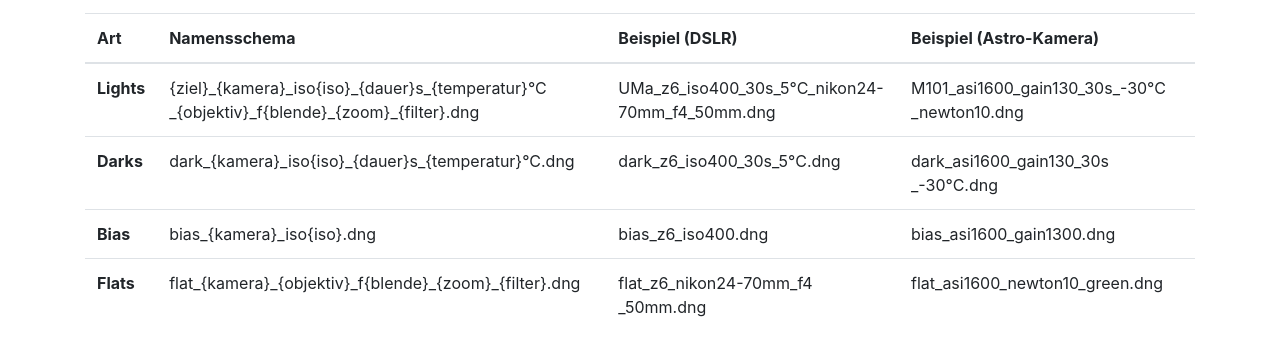
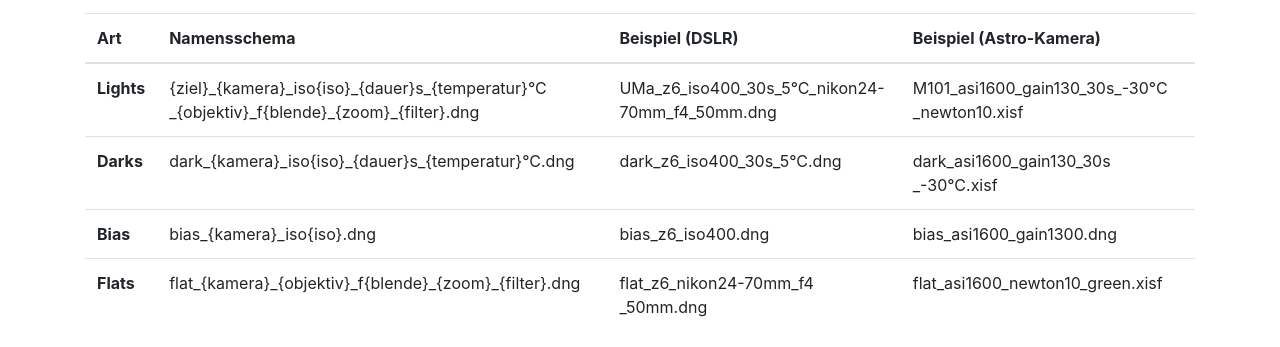
Before and after one commit to lofwyr14/astronomikon, a website: page www/aufnahmen-kalibrieren.html in a window 1280 px wide. Shown: the part 622-969 px from the top of the page. Drawn offline with nearby package versions, Linux system fonts and the light colour scheme; files that its build step writes are made by us from their sources.

Commit message:
dateiendung

```diff
--- a/www/aufnahmen-kalibrieren.html
+++ b/www/aufnahmen-kalibrieren.html
@@ -102,13 +102,13 @@
     <th>Lights</th>
     <td>{ziel}&#8203;_{kamera}&#8203;_iso{iso}&#8203;_{dauer}s&#8203;_{temperatur}°C&#8203;_{objektiv}&#8203;_f{blende}&#8203;_{zoom}&#8203;_{filter}.dng</td>
     <td>UMa&#8203;_z6&#8203;_iso400&#8203;_30s&#8203;_5°C&#8203;_nikon24-70mm&#8203;_f4&#8203;_50mm.dng</td>
-    <td>M101&#8203;_asi1600&#8203;_gain130&#8203;_30s&#8203;_-30°C&#8203;_newton10.dng</td>
+    <td>M101&#8203;_asi1600&#8203;_gain130&#8203;_30s&#8203;_-30°C&#8203;_newton10.xisf</td>
   </tr>
   <tr title="Dunkelbilder gegen Sensorrauschen">
     <th>Darks</th>
     <td>dark&#8203;_{kamera}&#8203;_iso{iso}&#8203;_{dauer}s&#8203;_{temperatur}°C.dng</td>
     <td>dark&#8203;_z6&#8203;_iso400&#8203;_30s&#8203;_5°C.dng</td>
-    <td>dark&#8203;_asi1600&#8203;_gain130&#8203;_30s&#8203;_-30°C.dng</td>
+    <td>dark&#8203;_asi1600&#8203;_gain130&#8203;_30s&#8203;_-30°C.xisf</td>
   </tr>
   <tr title="Bias gegen Ausleserauschen">
     <th>Bias</th>
@@ -120,7 +120,7 @@
     <th>Flats</th>
     <td>flat&#8203;_{kamera}&#8203;_{objektiv}&#8203;_f{blende}&#8203;_{zoom}&#8203;_{filter}.dng</td>
     <td>flat&#8203;_z6&#8203;_nikon24-70mm&#8203;_f4&#8203;_50mm.dng</td>
-    <td>flat&#8203;_asi1600&#8203;_newton10_green.dng</td>
+    <td>flat&#8203;_asi1600&#8203;_newton10_green.xisf</td>
   </tr>
   </tbody>
 </table>
```
